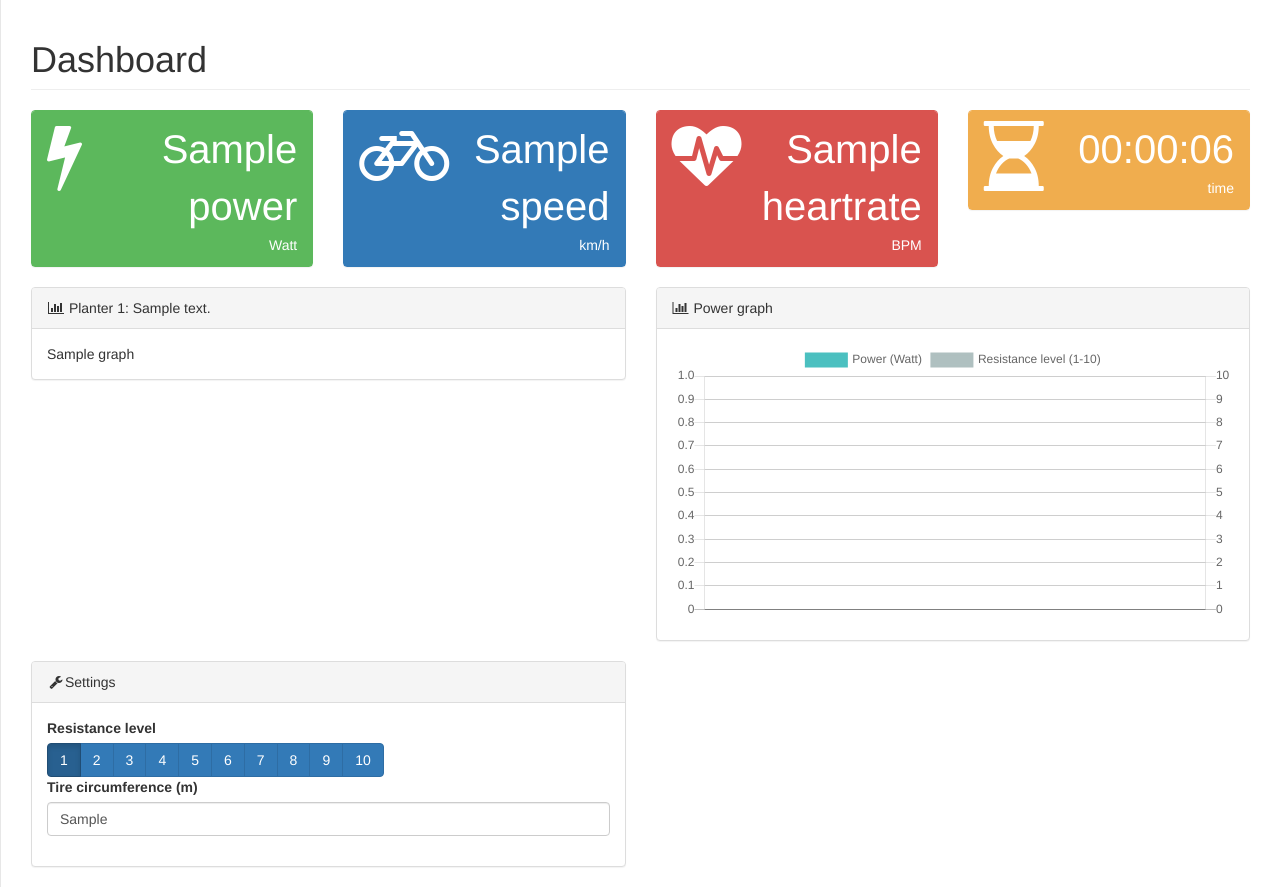
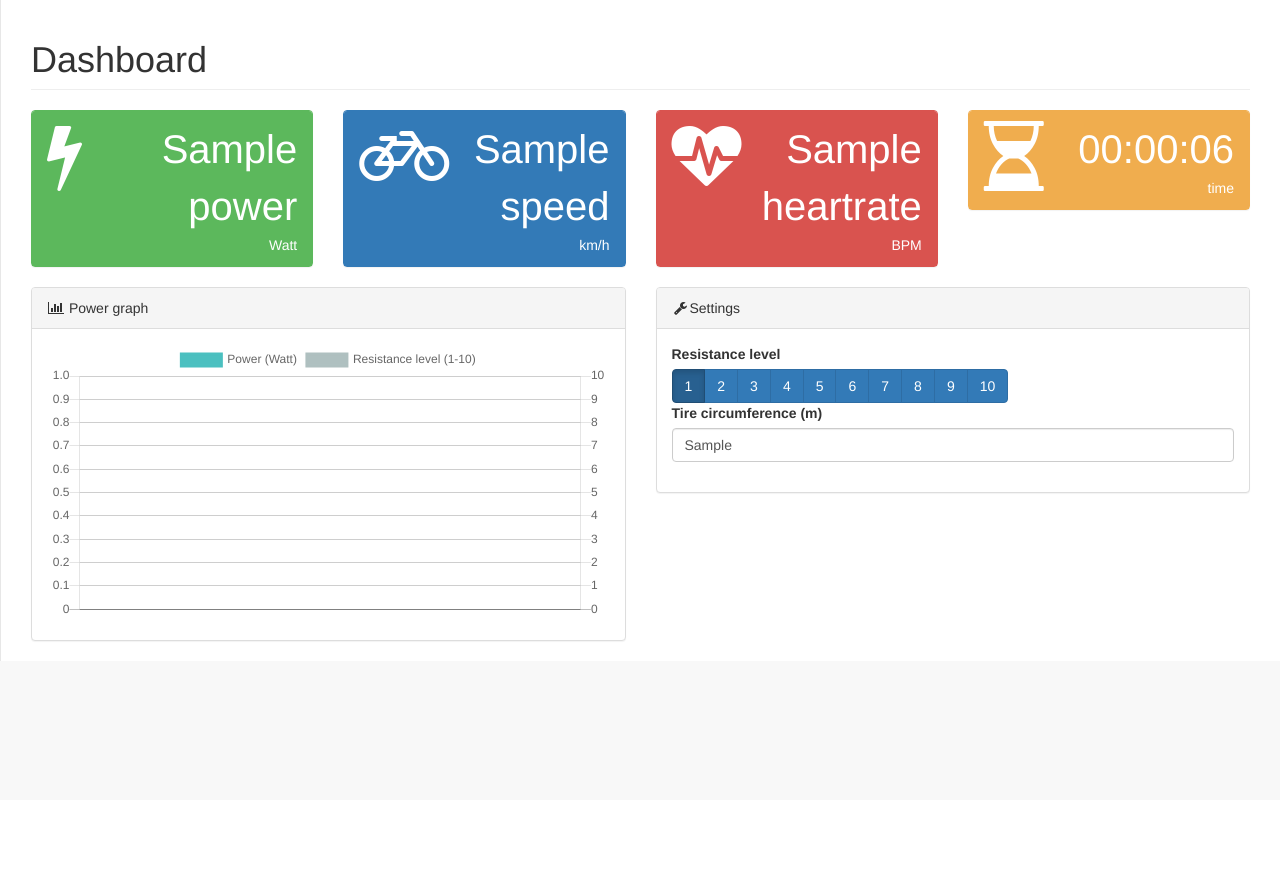
Before and after one commit to LvanWissen/tacx-speed, a Flask app: template templates/index.html in a window 1280 px wide. After the commit the page ends 661 px from the top, so only its background shows below. Run offline with Flask 2, Linux system fonts and the light colour scheme; the template is opened without the code that fills it: most values are stand-ins (such as "Sample title", 1, 10 or a date in 2020); some libraries are stand-ins or nearby versions.

Commit message:
remove artifacts from other project

```diff
--- a/templates/index.html
+++ b/templates/index.html
@@ -144,27 +144,6 @@
             </div>
             <!-- /.row -->
             <div class="row">
-				{% for planter in planters %}
-                <div class="col-lg-6">
-
-
-                    <div class="panel panel-default">
-                        <div class="panel-heading">
-                            <i class="fa fa-bar-chart-o fa-fw"></i> Planter {{ planter['id'] }}: {{ planter['description'] }}
-                        </div>
-                        <!-- /.panel-heading -->
-                        <div class="panel-body">
-                            <div id="graph{{ planter['id'] }}">{{ planter['graph']|safe }}</div>
-                        </div>
-                        <!-- /.panel-body -->
-                    </div>
-
-
-                    <!-- /.panel -->
-
-                </div>
-                <!-- /.col-lg-6 -->
-				{% endfor %}
 				<div class="col-lg-6">
 				<div class="panel panel-default">
                         <div class="panel-heading">
```
